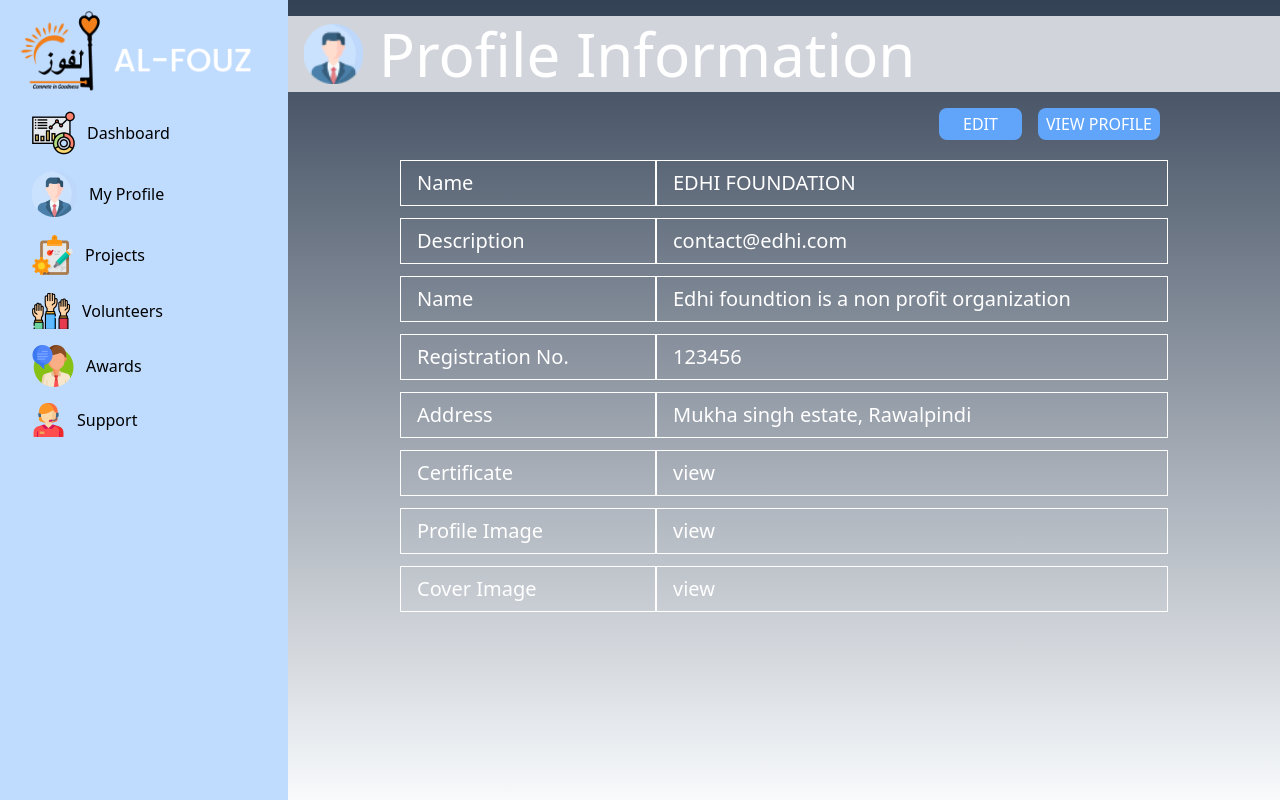
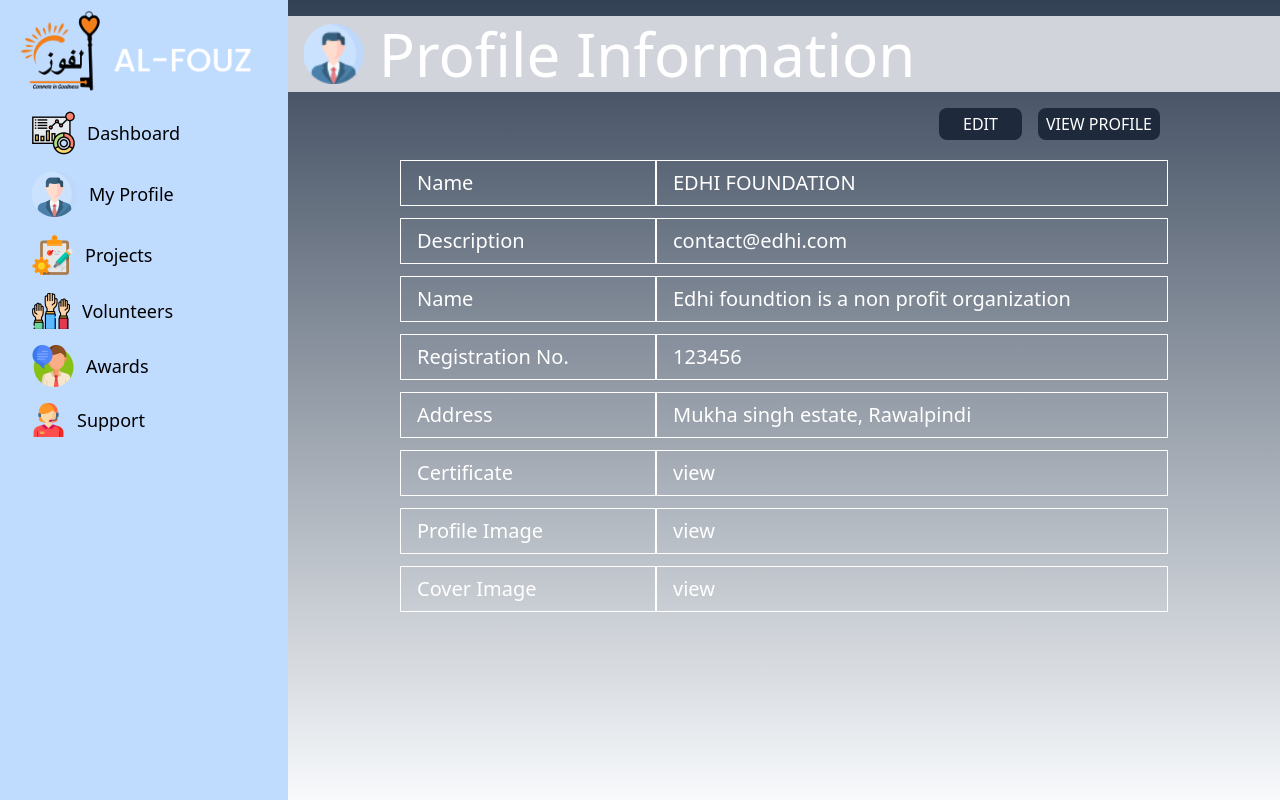
Before and after one commit to Arayanmemon/ngo-website, a React (Vite) app: page /profile in a window 1280 px wide. Built offline with nearby package versions, Linux system fonts and the light colour scheme.

Commit message:
support page updated

```diff
--- a/src/components/Sidebar.jsx
+++ b/src/components/Sidebar.jsx
@@ -27,12 +27,12 @@
             <img src={appLogo} alt="" />
           </div>
           {/* Side BAR MENU CONTENTS */}
-          <div className="flex flex-row px-4  py-2 hover:bg-blue-400 items-center cursor-pointer  gap-3">
+          <div className="flex flex-row px-4  py-2 hover:bg-blue-400 text-lg items-center cursor-pointer  gap-3">
             <img src={dashBoardIcon} alt="" />
             <div>Dashboard</div>
           </div>
           <div
-            className="flex flex-row px-4 py-2 hover:bg-blue-400 justify-left items-center cursor-pointer  gap-3"
+            className="flex flex-row px-4 py-2 hover:bg-blue-400 justify-left text-lg items-center cursor-pointer  gap-3"
             onClick={() => handleClick("/profile")}
           >
             <img src={profileIcon} alt="" />
@@ -40,7 +40,7 @@
           </div>
 
           <div
-            className="flex flex-row px-4 py-2 hover:bg-blue-400 justify-left items-center cursor-pointer  gap-3"
+            className="flex flex-row px-4 py-2 hover:bg-blue-400 justify-left text-lg items-center cursor-pointer  gap-3"
             onClick={() => setProjectsSlide(!projectsSlide)}
           >
             <img src={projectIcon} alt="" />
@@ -57,21 +57,21 @@
             </div>
           </div>
           <div
-            className="flex flex-row px-4 py-2 hover:bg-blue-400 justify-left items-center cursor-pointer  gap-3"
+            className="flex flex-row px-4 py-2 hover:bg-blue-400 justify-left text-lg items-center cursor-pointer  gap-3"
             onClick={() => handleClick("/volunteers")}
           >
             <img src={volunteerIcon} alt="" />
             <div>Volunteers</div>
           </div>
           <div
-            className="flex flex-row px-4 py-2 hover:bg-blue-400 justify-left items-center cursor-pointer  gap-3"
+            className="flex flex-row px-4 py-2 hover:bg-blue-400 justify-left text-lg items-center cursor-pointer  gap-3"
             onClick={() => handleClick("/awards")}
           >
             <img src={awardIcon} alt="" />
             <div>Awards</div>
           </div>
           <div
-            className="flex flex-row px-4 py-2 hover:bg-blue-400 justify-left items-center cursor-pointer  gap-3"
+            className="flex flex-row px-4 py-2 hover:bg-blue-400 justify-left text-lg items-center cursor-pointer  gap-3"
             onClick={() => handleClick("/support")}
           >
             <img src={supportIcon} alt="" />
--- a/src/pages/Profile.jsx
+++ b/src/pages/Profile.jsx
@@ -14,8 +14,8 @@
           <div className='flex flex-col justify-between text-white mx-auto  gap-3'>
 
             <div className='self-end my-2'>
-              <button className='bg-blue-400 px-6 py-1 mx-2 rounded-lg'>EDIT</button>
-              <button className='bg-blue-400 px-2 py-1 mx-2 rounded-lg'>VIEW PROFILE</button>
+              <button className='bg-slate-800 px-6 py-1 mx-2 rounded-lg'>EDIT</button>
+              <button className='bg-slate-800 px-2 py-1 mx-2 rounded-lg'>VIEW PROFILE</button>
             </div>
             <div className='text-xl hidden'>
               <span className='px-4 py-2 border-[1px] border-white w-[18rem] inline-block'>Name</span><span className='py-2 px-4 inline-block w-[28rem] border-[1px] border-white'>EDHI FOUNDATION</span>
--- a/src/pages/Support.jsx
+++ b/src/pages/Support.jsx
@@ -1,14 +1,24 @@
 import Sidebar from "../components/Sidebar";
-
+import supportIcon from "/icons/customer-service-icon.png";
 import React from 'react'
 
 export default function Support() {
   return (
-        <div className="flex flex-row">
-                <Sidebar />
-                <div>
-supoport
-                </div>
+    <div className="">
+      <div className="flex flex-row">
+        <Sidebar />
+        <div className="w-full mt-4">
+          <div className="w-full items-center pl-4 text-6xl bg-gray-300 py-2 text-white flex ">
+            <img src={supportIcon} alt="" /> <h1 className="pl-4">Support</h1>
+          </div>
+
+          <div className="w-full px-20  mt-8">
+            <div className="bg-white text-2xl text-black ">
+knjkn
+            </div>
+            </div>
         </div>
+      </div>
+    </div>
   )
 }
```
